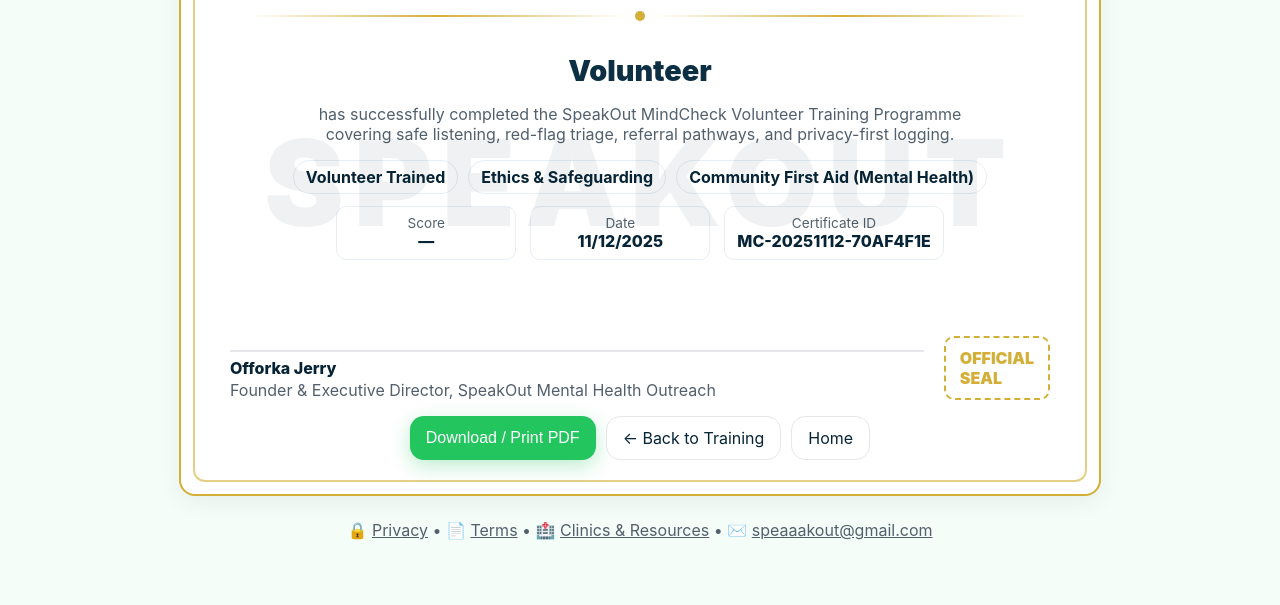
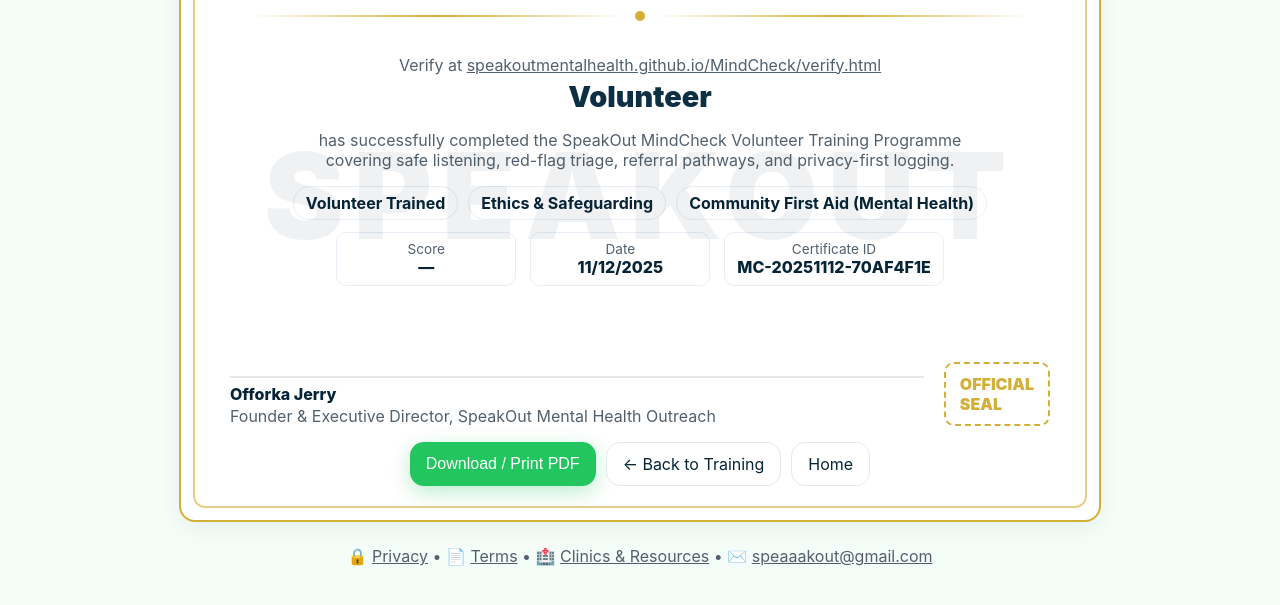
Before and after one commit to speakoutMentalHealth/MindCheck, a plain HTML site: page certificate.html in a window 1280 px wide. Shown: the part 207-812 px from the top of the page. Drawn offline with Linux system fonts and the light colour scheme.

Commit message:
Update certificate.html

```diff
--- a/certificate.html
+++ b/certificate.html
@@ -89,6 +89,13 @@
       <div class="rule" aria-hidden="true"><span class="bar"></span><span class="dot"></span><span class="bar"></span></div>
 
       <section class="cert-body">
+
+        <div class="muted" style="margin-top:6px">
+  Verify at <a href="verify.html" target="_blank" rel="noopener">
+    speakoutmentalhealth.github.io/MindCheck/verify.html
+  </a>
+</div>
+
         <div id="cName" class="name">—</div>
         <p class="muted">has successfully completed the SpeakOut MindCheck Volunteer Training Programme<br/>covering safe listening, red-flag triage, referral pathways, and privacy-first logging.</p>
 
```
